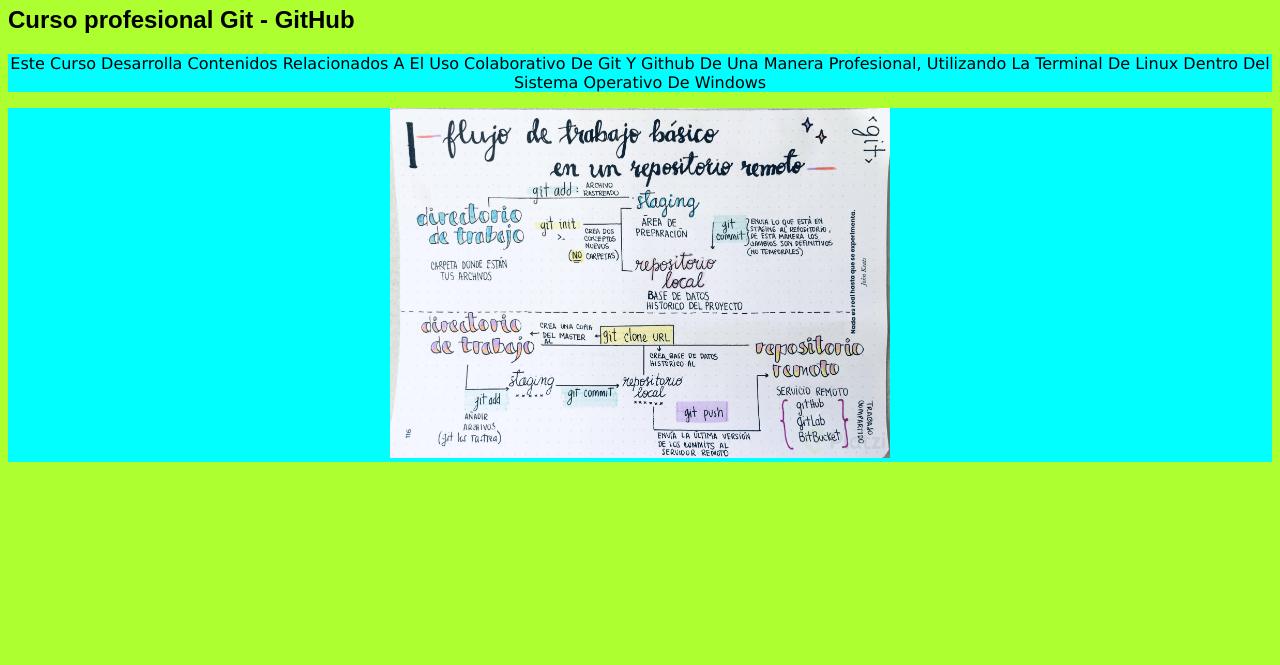
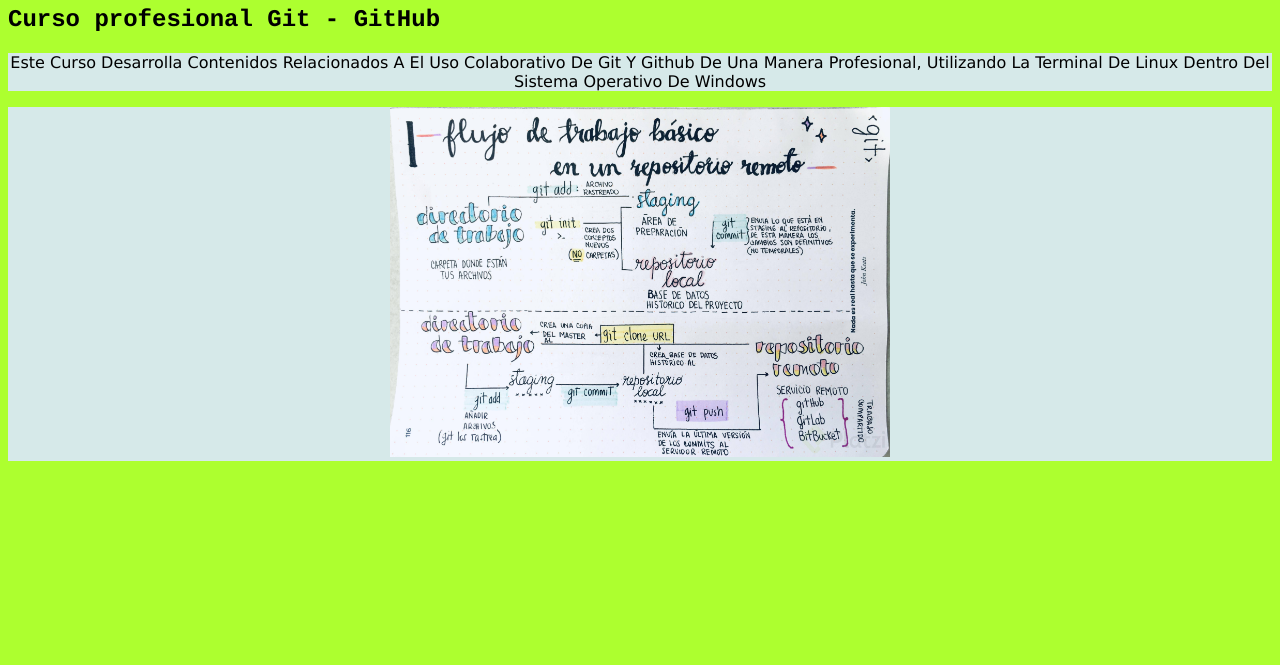
Before and after one commit to Chezz92/Platzi_cursos_23, a plain HTML site: page index.html in a window 1280 px wide. Shown: the part 135-800 px from the top of the page. Drawn offline with Linux system fonts and the light colour scheme.

Commit message:
cambie el

```diff
--- a/css/style.css
+++ b/css/style.css
@@ -1,16 +1,17 @@
 p{
-    background-color:aqua;
+    background-color:rgb(214, 233, 233);
     font-family: 'Lucida Sans', 'Lucida Sans Regular', 'Lucida Grande', 'Lucida Sans Unicode', Geneva, Verdana, sans-serif;
     text-align: center;
     text-decoration-color: black;
     text-shadow: none;
     text-transform: capitalize;
+    text
 
 }
 body
 {
     text-align: center;
-    font-family: "Arial";
+    font-family: "Courier";
     background-color: greenyellow;
     text-decoration-color: black;
     text-align: left;
```
